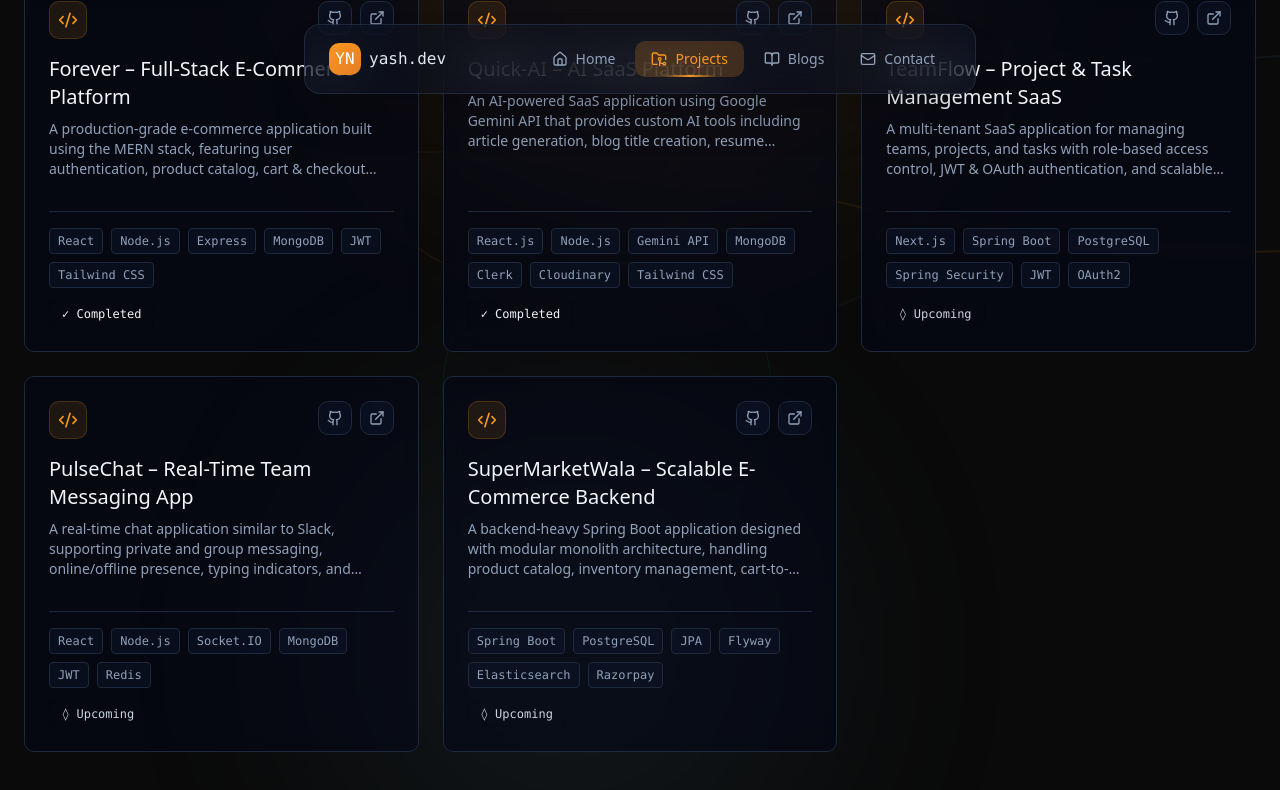
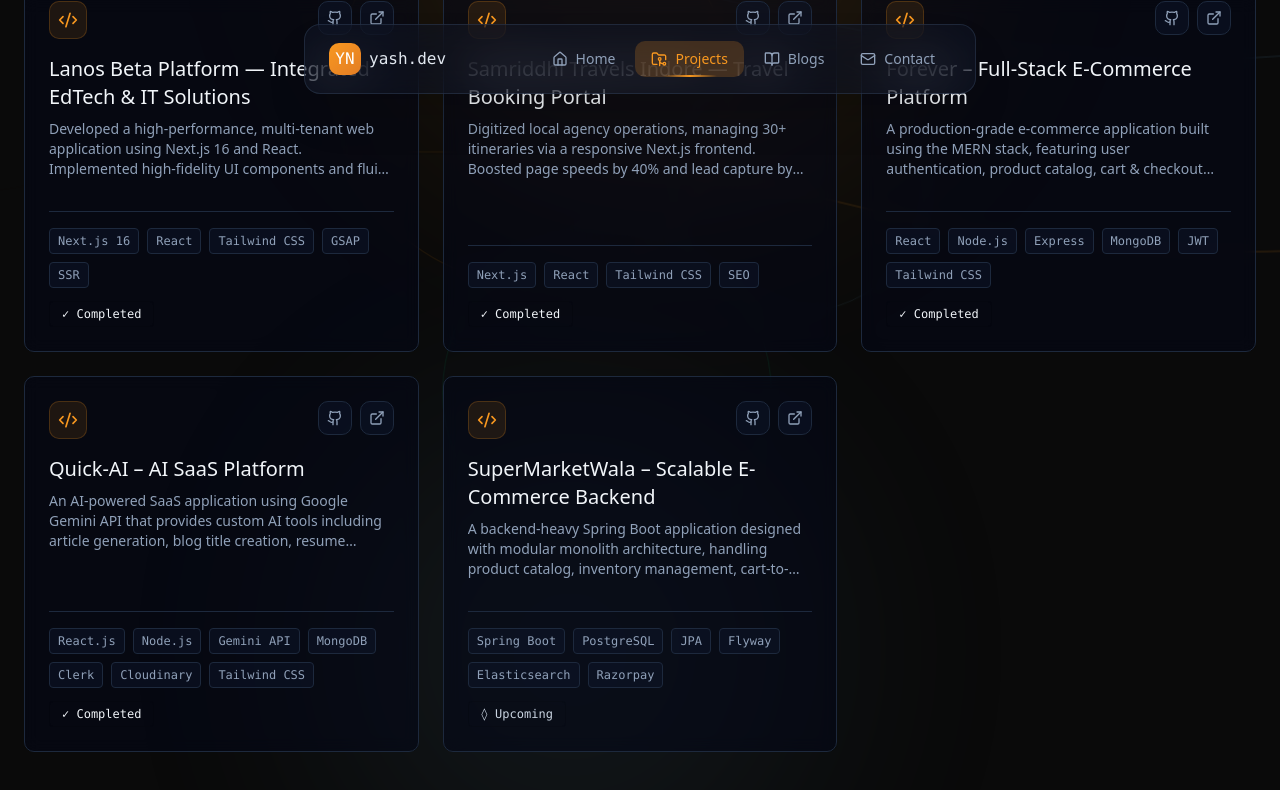
Before and after one commit to dev-yash05/yashn.me-v1-java-theme, a React (Vite) app: page / in a window 1280 px wide. Both pictures are taken after a click on the button "View Projects". Shown: the part 414-1204 px from the top of the page. Built offline with nearby package versions, Linux system fonts and the light colour scheme; no server answers.

Commit message:
feat: add ProjectsPage component to display a list of featured projects with details and links.

```diff
--- a/src/components/ProjectsPage.tsx
+++ b/src/components/ProjectsPage.tsx
@@ -2,8 +2,39 @@
 
 export function ProjectsPage() {
   const projects = [
+    {
+    id: 1,
+    title: "Lanos Beta Platform — Integrated EdTech & IT Solutions",
+    description:
+      "Developed a high-performance, multi-tenant web application using Next.js 16 and React. Implemented high-fidelity UI components and fluid animations using Tailwind CSS and GSAP. Optimized site SEO and performance through Server-Side Rendering (SSR), achieving superior Core Web Vitals.",
+    tech: [
+      "Next.js 16",
+      "React",
+      "Tailwind CSS",
+      "GSAP",
+      "SSR",
+    ],
+    github: "#",
+    live: "https://lanos-beta.vercel.app/",
+    status: "completed",
+  },
+    {
+    id: 2,
+    title: "Samriddhi Travels Indore — Travel Booking Portal",
+    description:
+      "Digitized local agency operations, managing 30+ itineraries via a responsive Next.js frontend. Boosted page speeds by 40% and lead capture by 25% through optimized SEO and custom forms.",
+    tech: [
+      "Next.js",
+      "React",
+      "Tailwind CSS",
+      "SEO",
+    ],
+    github: "#",
+    live: "https://samriddhitravelsindore.vercel.app/",
+    status: "completed",
+  },
   {
-    id: 1,
+    id: 3,
     title: "Forever – Full-Stack E-Commerce Platform",
     description:
       "A production-grade e-commerce application built using the MERN stack, featuring user authentication, product catalog, cart & checkout flow, order management, and admin controls.",
@@ -13,7 +44,7 @@
     status: "completed",
   },
   {
-    id: 2,
+    id: 4,
     title: "Quick-AI – AI SaaS Platform",
     description:
       "An AI-powered SaaS application using Google Gemini API that provides custom AI tools including article generation, blog title creation, resume review, image generation, and background removal.",
@@ -29,40 +60,6 @@
     github: "https://github.com/dev-yash05/QuickAI",
     live: "https://quick-ai-zeta-hazel.vercel.app/",
     status: "completed",
-  },
-  {
-    id: 3,
-    title: "TeamFlow – Project & Task Management SaaS",
-    description:
-      "A multi-tenant SaaS application for managing teams, projects, and tasks with role-based access control, JWT & OAuth authentication, and scalable backend architecture.",
-    tech: [
-      "Next.js",
-      "Spring Boot",
-      "PostgreSQL",
-      "Spring Security",
-      "JWT",
-      "OAuth2",
-    ],
-    github: "#",
-    live: "#",
-    status: "upcoming",
-  },
-  {
-    id: 4,
-    title: "PulseChat – Real-Time Team Messaging App",
-    description:
-      "A real-time chat application similar to Slack, supporting private and group messaging, online/offline presence, typing indicators, and message persistence using WebSockets.",
-    tech: [
-      "React",
-      "Node.js",
-      "Socket.IO",
-      "MongoDB",
-      "JWT",
-      "Redis",
-    ],
-    github: "#",
-    live: "#",
-    status: "upcoming",
   },
   {
     id: 5,
```
